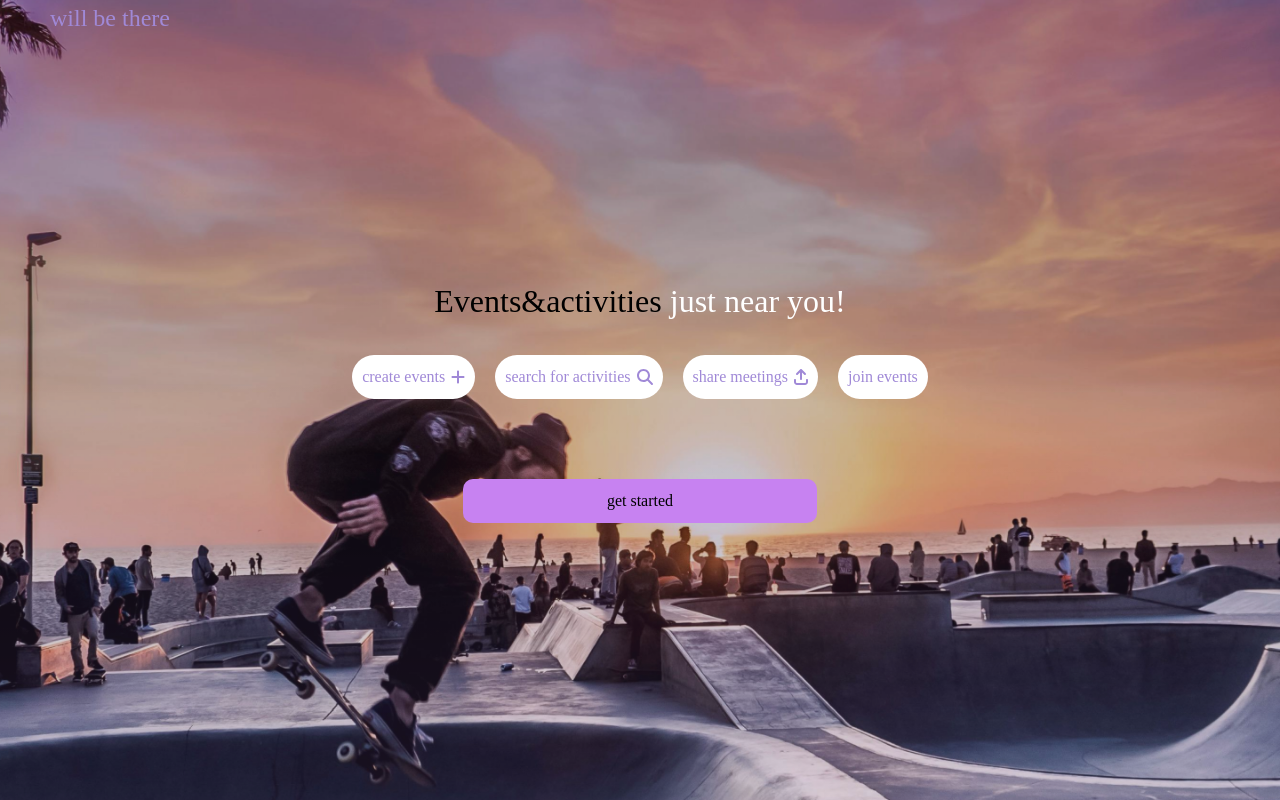
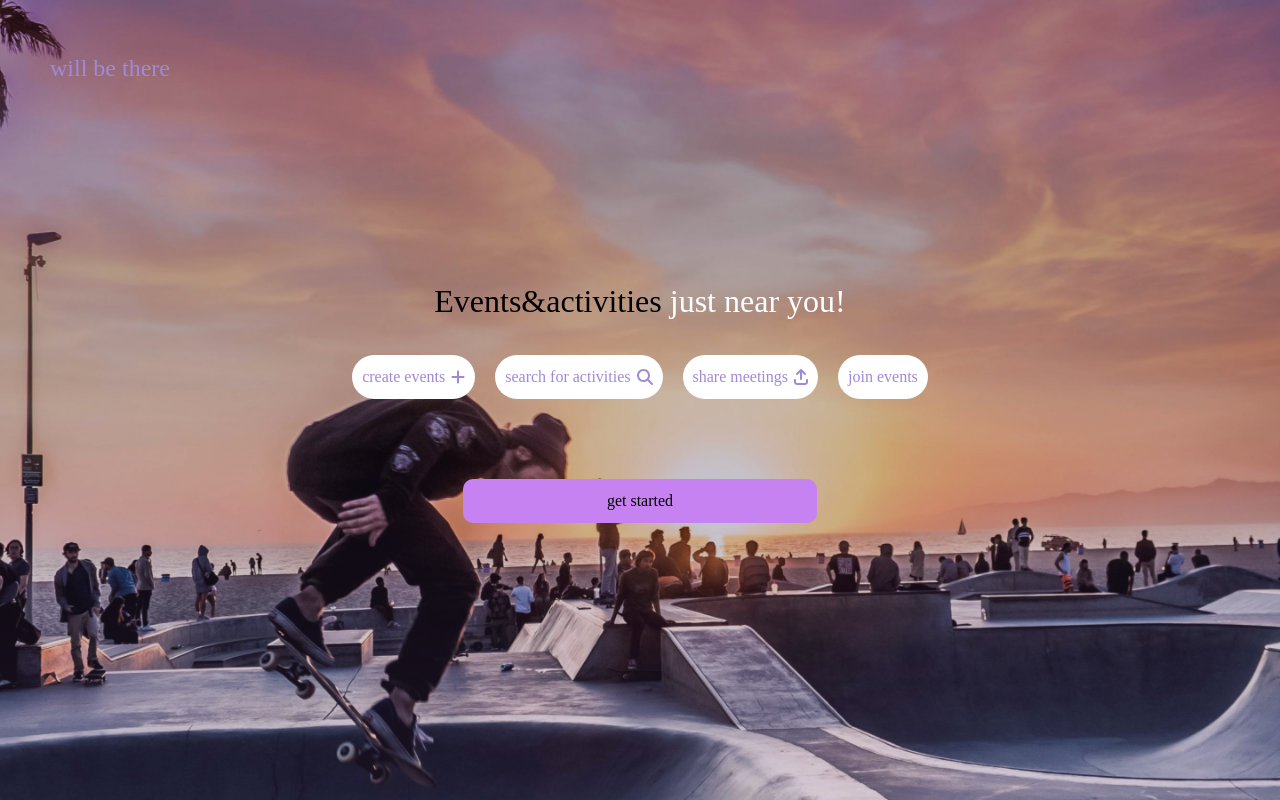
Before and after one commit to Hemazyn/WillBeThere-RSVP, a React (Vite) app: page / in a window 1280 px wide. Built offline with nearby package versions, Linux system fonts and the light colour scheme; a web font is replaced by a local one.

Commit message:
UI update

```diff
--- a/src/pages/Landing/landing.module.css
+++ b/src/pages/Landing/landing.module.css
@@ -44,6 +44,7 @@
   @media screen and (min-width: 720px) {
     & {
       left: 50px;
+            top: 50px;
     }
   }
 }
```
